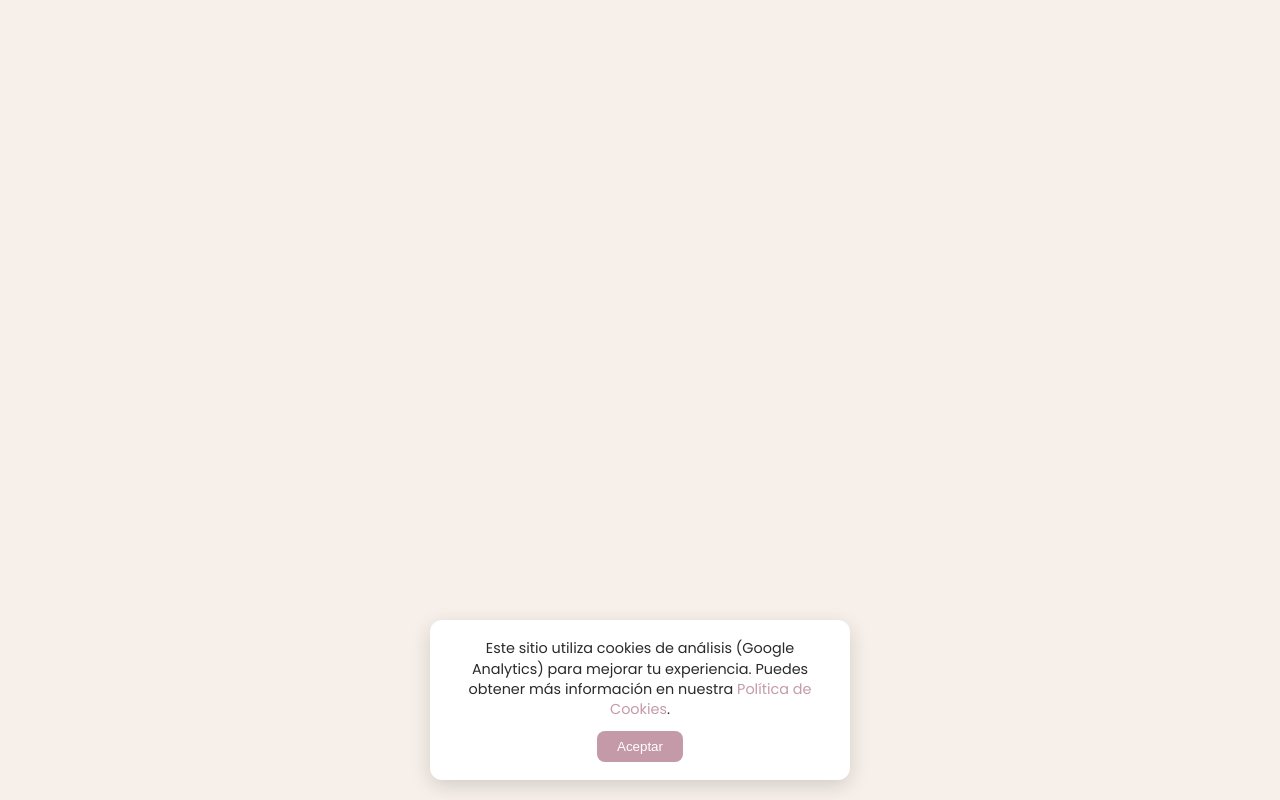
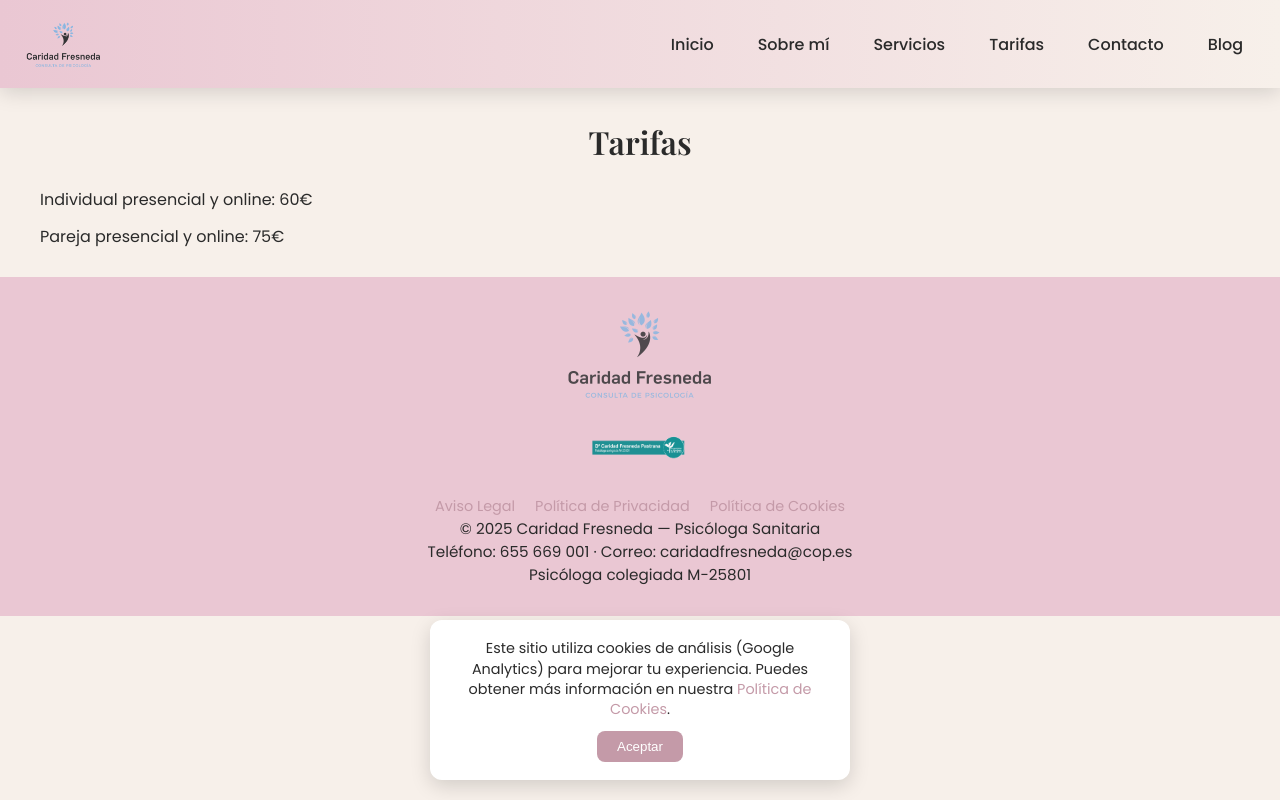
Before and after one commit to eltropa1/psicologia-premium, a React (Vite) app: page /tarifas in a window 1280 px wide. Built offline with nearby package versions, Linux system fonts and the light colour scheme; no server answers; the database is empty.

Commit message:
fix routing SPA + header navigation

```diff
--- a/src/App.jsx
+++ b/src/App.jsx
@@ -21,6 +21,11 @@ import { scrollToSection } from "./helpers/scrollToSection";
 import Home from "./pages/Home";
 import BlogList from "./pages/BlogList";
 import BlogPost from "./pages/BlogPost";
+
+import ServiciosPage from "./pages/ServiciosPage";
+import SobreMiPage from "./pages/SobreMiPage";
+import TarifasPage from "./pages/TarifasPage";
+import ContactoPage from "./pages/ContactoPage";
 
 /* ============================
    Páginas legales
@@ -52,6 +57,7 @@ export default function App() {
   useEffect(() => {
   const revealElements = () => {
     const reveals = document.querySelectorAll(".reveal");
+
     reveals.forEach((el) => {
       const windowHeight = window.innerHeight;
       const elementTop = el.getBoundingClientRect().top;
@@ -62,11 +68,13 @@ export default function App() {
     });
   };
 
+  // 👇 IMPORTANTE: ejecutar al cargar y al cambiar de ruta
+  revealElements();
+
   window.addEventListener("scroll", revealElements);
-    revealElements(); // Ejecutar una vez al montar
 
   return () => window.removeEventListener("scroll", revealElements);
-  }, []);
+}, [location.pathname]); // 👈 CLAVE
 
   // ==========================================================
   // 2) NAVEGACIÓN A SECCIONES (#hash)
@@ -117,6 +125,10 @@ export default function App() {
             PÚBLICAS
         ============================= */}
         <Route path="/" element={<Home />} />
+        <Route path="/servicios" element={<ServiciosPage />} />
+<Route path="/sobre-mi" element={<SobreMiPage />} />
+<Route path="/tarifas" element={<TarifasPage />} />
+<Route path="/contacto" element={<ContactoPage />} />
         <Route path="/blog" element={<BlogList />} />
         <Route path="/blog/:slug" element={<BlogPost />} />
 
--- a/src/components/Header/Header.jsx
+++ b/src/components/Header/Header.jsx
@@ -25,29 +25,26 @@ export default function Header() {
   return (
     <header className="header">
       {/* Añadir logo  */}
+      <Link to="/">
   <img
     src="/LogoCaridad.png"
     alt="Caridad Fresneda Pastrana Psicóloga"
     className="logo-header"
     loading="eager"
     decoding="async"
-        onClick={() => scrollToSection("top")}
   />
+</Link>
 
       {/* NAV ESCRITORIO */}
       <nav className="nav-desktop">
-        {isHome ? (
         <>
-            <a onClick={() => handleNav("sobre-mi")}>Sobre mí</a>
-            <a onClick={() => handleNav("servicios")}>Servicios</a>
-            <a onClick={() => handleNav("como-trabajo")}>Cómo trabajo</a>
-            <a onClick={() => handleNav("tarifas")}>Tarifas</a>
-            <a onClick={() => handleNav("blog")}>Blog</a>
-            <a onClick={() => handleNav("contacto")}>Contacto</a>
+          <Link to="/">Inicio</Link>
+          <Link to="/sobre-mi">Sobre mí</Link>
+          <Link to="/servicios">Servicios</Link>
+          <Link to="/tarifas">Tarifas</Link>
+          <Link to="/contacto">Contacto</Link>
+          <Link to="/blog">Blog</Link>
         </>
-        ) : (
-          <Link to="/">Inicio</Link>
-        )}
       </nav>
 
       {/* HAMBURGUESA */}
@@ -59,66 +56,16 @@ export default function Header() {
       {mobileMenu && (
         <nav className="nav-mobile">
           {/* 🔹 Inicio SIEMPRE visible en menú móvil */}
-          <Link
-            to="/"
-            onClick={() => {
-              window.location.hash = ""; // limpia cualquier ancla previa
-              setMobileMenu(false);
-              setTimeout(() => {
-                window.scrollTo({ top: 0, behavior: "smooth" });
-              }, 50); // pequeño delay para asegurar que React cargó el home
-            }}
-          >
-            Inicio
-          </Link>
-
-          {isHome ? (
-            <>
-              <a onClick={() => {handleNav("sobre-mi"); setMobileMenu(false);
-                }}
-              > Sobre mí
-              </a>
-
-              <a onClick={() => {handleNav("servicios");
-                  setMobileMenu(false);
-                }}
-              >
-                Servicios
-              </a>
-                <a onClick={() => { handleNav("como-trabajo"); setMobileMenu(false); }}>
-  Cómo trabajo
-</a>
 
 
-
-              <a
-                onClick={() => {
-                  handleNav("tarifas");
-                  setMobileMenu(false);
-                }}
-              >
-
-                Tarifas
-              </a>
-
-              <a
-                onClick={() => {
-                  handleNav("blog");
-                  setMobileMenu(false);
-                }}
-              >
-                Blog
-              </a>
-              <a
-                onClick={() => {
-                  handleNav("contacto");
-                  setMobileMenu(false);
-                }}
-              >
-                Contacto
-              </a>
+         <>
+  <Link to="/" onClick={() => setMobileMenu(false)}>Inicio</Link>
+  <Link to="/sobre-mi" onClick={() => setMobileMenu(false)}>Sobre mí</Link>
+  <Link to="/servicios" onClick={() => setMobileMenu(false)}>Servicios</Link>
+  <Link to="/tarifas" onClick={() => setMobileMenu(false)}>Tarifas</Link>
+  <Link to="/contacto" onClick={() => setMobileMenu(false)}>Contacto</Link>
+  <Link to="/blog" onClick={() => setMobileMenu(false)}>Blog</Link>
 </>
-          ) : null}
         </nav>
       )}
     </header>
--- /dev/null
+++ b/src/pages/ContactoPage.jsx
@@ -0,0 +1,13 @@
+import Header from "../components/Header/Header";
+import Contacto from "../components/Contacto/Contacto";
+import Footer from "../components/Footer/Footer";
+
+export default function ContactoPage() {
+  return (
+    <>
+      <Header />
+      <Contacto />
+      <Footer />
+    </>
+  );
+}
--- /dev/null
+++ b/src/pages/ServiciosPage.jsx
@@ -0,0 +1,18 @@
+// ============================================================================
+// SERVICIOS PAGE
+// Página independiente para SEO y navegación directa
+// ============================================================================
+
+import Header from "../components/Header/Header";
+import Servicios from "../components/Servicios/Servicios";
+import Footer from "../components/Footer/Footer";
+
+export default function ServiciosPage() {
+  return (
+    <>
+      <Header />
+      <Servicios />
+      <Footer />
+    </>
+  );
+}
--- /dev/null
+++ b/src/pages/SobreMiPage.jsx
@@ -0,0 +1,17 @@
+// ============================================================================
+// SOBRE MI PAGE
+// ============================================================================
+
+import Header from "../components/Header/Header";
+import SobreMi from "../components/SobreMi/SobreMi";
+import Footer from "../components/Footer/Footer";
+
+export default function SobreMiPage() {
+  return (
+    <>
+      <Header />
+      <SobreMi />
+      <Footer />
+    </>
+  );
+}
--- /dev/null
+++ b/src/pages/TarifasPage.jsx
@@ -0,0 +1,13 @@
+import Header from "../components/Header/Header";
+import Tarifas from "../components/Tarifas/Tarifas";
+import Footer from "../components/Footer/Footer";
+
+export default function TarifasPage() {
+  return (
+    <>
+      <Header />
+      <Tarifas />
+      <Footer />
+    </>
+  );
+}
```
Lines whose indentation alone changed are shown as unchanged.
